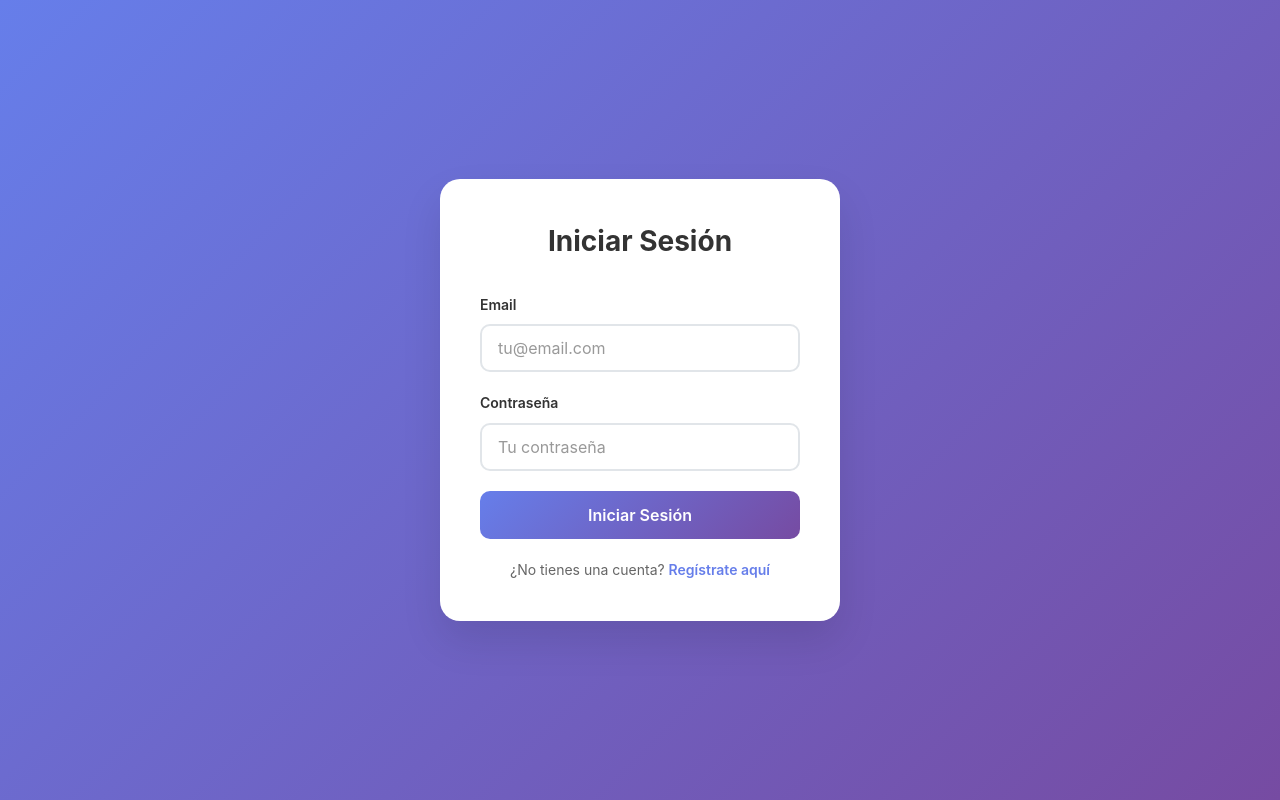
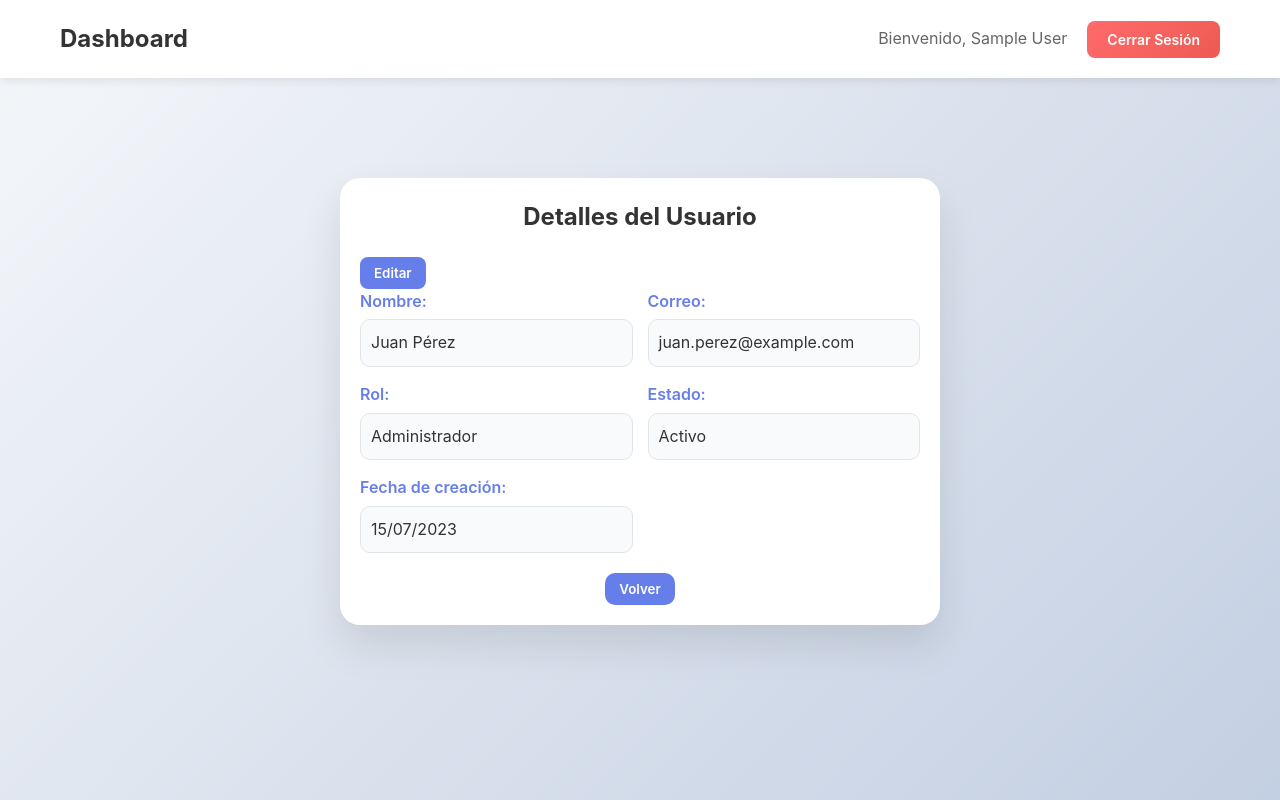
Before and after one commit to CardonaSam1997/UserAuthApp, an Angular app: page /users/profile in a window 1280 px wide. Before the commit this address led to /login. Built offline with nearby package versions, Linux system fonts and the light colour scheme; sample sign-in values are in the browser's storage.

Commit message:
feat: add /profile route and user-details component

```diff
--- a/src/app/app.routes.ts
+++ b/src/app/app.routes.ts
@@ -4,6 +4,7 @@ import { authGuard } from './guards/auth-guard';
 import { DashboardComponent } from './components/dashboard/dashboard';
 import { UserTable } from './users/components/user-table/user-table';
 import { UserCreate } from './users/components/user-create/user-create';
+import { UserDetails } from './users/components/user-details/user-details';
 
 export const routes: Routes = [
   { path: '', redirectTo: '/login', pathMatch: 'full' },
@@ -15,7 +16,8 @@ export const routes: Routes = [
     canActivate: [authGuard],
     children: [
       { path: '', component: UserTable },
-      { path: 'new', component: UserCreate }
+      { path: 'new', component: UserCreate },
+      { path: 'profile', component: UserDetails },
     ]
 
   },
--- /dev/null
+++ b/src/app/users/components/user-details/user-details.html
@@ -0,0 +1,41 @@
+<div class="form-container">
+  <div class="header-actions">
+    <h2>Detalles del Usuario</h2>
+    <button
+      class="edit-btn"
+      [routerLink]="['/users', user?.id, 'edit']">
+      Editar
+    </button>
+  </div>
+
+  <div class="details-grid">
+    <div>
+      <label>Nombre:</label>
+      <p>{{ user?.nombre }}</p>
+    </div>
+
+    <div>
+      <label>Correo:</label>
+      <p>{{ user?.correo }}</p>
+    </div>
+
+    <div>
+      <label>Rol:</label>
+      <p>{{ user?.rol }}</p>
+    </div>
+
+    <div>
+      <label>Estado:</label>
+      <p>{{ user?.estado ? 'Activo' : 'Inactivo' }}</p>
+    </div>
+
+    <div>
+      <label>Fecha de creación:</label>
+      <p>{{ user?.fechaCreacion | date:'dd/MM/yyyy' }}</p>
+    </div>
+  </div>
+
+  <div class="form-actions">
+    <button class="cancel" routerLink="/users">Volver</button>
+  </div>
+</div>
--- /dev/null
+++ b/src/app/users/components/user-details/user-details.scss
@@ -0,0 +1,92 @@
+.form-container {
+  width: 100%;
+  max-width: 600px;
+  margin: 30px auto;
+  padding: 20px;
+  background: white;
+  border-radius: 20px;
+  box-shadow: 0 20px 40px rgba(0, 0, 0, 0.1);
+  animation: fadeIn 0.6s ease-in-out;
+}
+
+h2 {
+  text-align: center;
+  margin-bottom: 20px;
+  font-weight: bold;
+  color: #333;
+}
+
+.details-grid {
+  display: grid;
+  grid-template-columns: 1fr 1fr;
+  gap: 15px;
+
+  div {
+    label {
+      font-weight: 600;
+      color: #667eea;
+      display: block;
+      margin-bottom: 5px;
+    }
+
+    p {
+      background: #f9fafb;
+      padding: 10px;
+      border-radius: 10px;
+      border: 1px solid #e1e5e9;
+      color: #333;
+    }
+  }
+}
+
+.form-actions {
+  margin-top: 20px;
+  text-align: center;
+
+  .cancel {
+    padding: 8px 14px;
+    border-radius: 10px;
+    background: #667eea;
+    color: white;
+    font-weight: 600;
+    border: none;
+    cursor: pointer;
+    transition: all 0.3s ease;
+
+    &:hover {
+      background: #5a67d8;
+    }
+  }
+}
+
+@keyframes fadeIn {
+  from {
+    opacity: 0;
+    transform: translateY(15px);
+  }
+  to {
+    opacity: 1;
+    transform: translateY(0);
+  }
+}
+
+@media (max-width: 768px) {
+  .details-grid {
+    grid-template-columns: 1fr;
+  }
+}
+
+.edit-btn {
+  background: #667eea;
+  color: white;
+  padding: 8px 14px;
+  border: none;
+  border-radius: 8px;
+  font-weight: 600;
+  cursor: pointer;
+  transition: background 0.3s ease;
+
+  &:hover {
+    background: #5a67d8;
+  }
+}
--- /dev/null
+++ b/src/app/users/components/user-details/user-details.ts
@@ -0,0 +1,32 @@
+import { Component } from '@angular/core';
+import { ActivatedRoute } from '@angular/router';
+import { CommonModule, DatePipe } from '@angular/common';
+import { RouterModule } from '@angular/router';
+
+@Component({
+  selector: 'app-user-details',
+  standalone: true,
+  imports: [CommonModule, DatePipe, RouterModule],
+  templateUrl: './user-details.html',
+  styleUrl: './user-details.scss'
+})
+export class UserDetails {
+
+ user: any;
+
+  constructor(private route: ActivatedRoute) {}
+
+  ngOnInit() {
+    const id = this.route.snapshot.paramMap.get('id');
+
+    // Simulación: en un caso real harías una petición HTTP al backend
+    this.user = {
+      id,
+      nombre: 'Juan Pérez',
+      correo: 'juan.perez@example.com',
+      rol: 'Administrador',
+      estado: true,
+      fechaCreacion: new Date('2023-07-15')
+    };
+  }
+}
--- a/src/app/users/components/user-table/user-table.ts
+++ b/src/app/users/components/user-table/user-table.ts
@@ -22,7 +22,7 @@ export class UserTable {
   ];
 
   viewDetailsUser(user: any) {
-    alert("detalles del usuario");
+    this.router.navigate([`/users/profile`]);
   }
 
 
```
Also changed, not shown: 1 other file (tests, documents, lock files or other folders).
